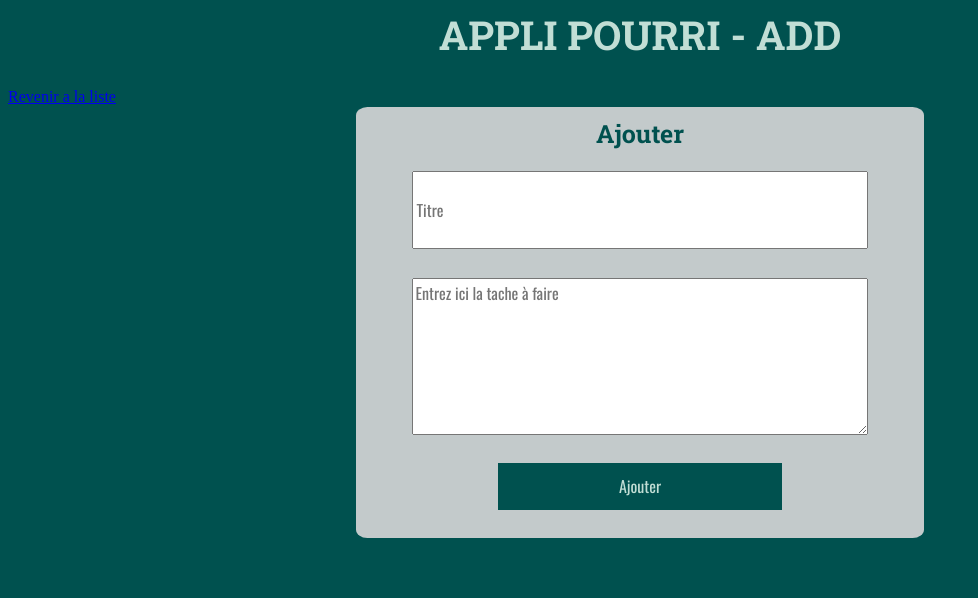
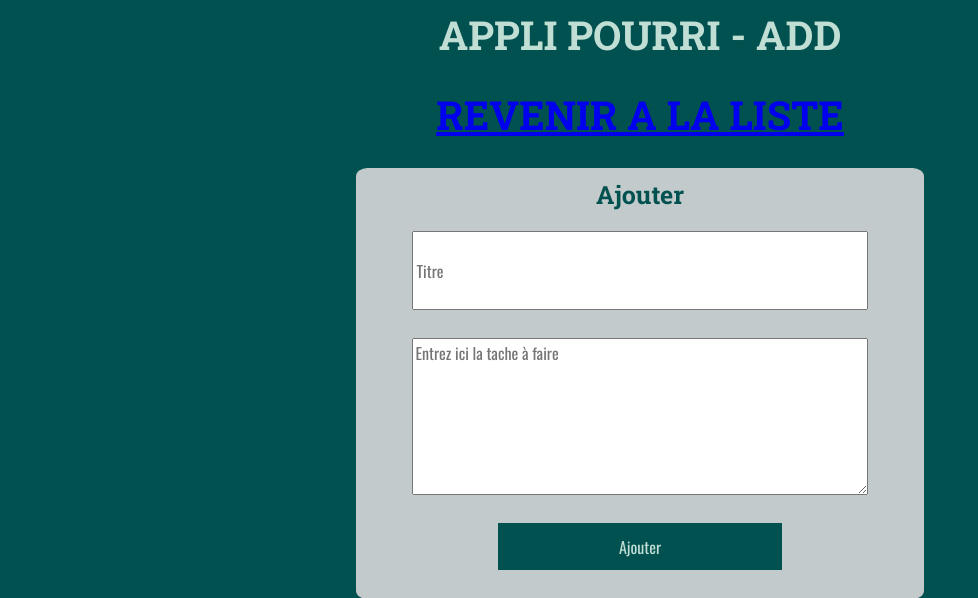
Before and after one commit to Saromase/todo, a PHP site: page /add_todo.html in a window 1280 px wide. Shown: the top 598 px of the page, without its empty margins (0-978 px from the left). Run offline with PHP 8.4, Linux system fonts and the light colour scheme; some libraries are stand-ins or nearby versions.

Commit message:
fix header

```diff
--- a/add_todo.html
+++ b/add_todo.html
@@ -13,7 +13,7 @@
 <body>
     <header>
         <h1 id="start">Appli Pourri - Add</h1>
-        <a href="index.php">Revenir a la liste</a>
+        <h1><a href="index.php">Revenir a la liste</a></h1>
     </header>
     <section id="container">
         <form action="php/todo_add.php" class="form" method="post">
--- a/css/style.css
+++ b/css/style.css
@@ -1,7 +1,7 @@
 html {
   background-color: #00514f; }
   html header {
-    height: 10%;
+    height: auto;
     display: block;
     position: relative; }
     html header h1 {
--- a/css/style.scss
+++ b/css/style.scss
@@ -12,7 +12,7 @@ serif;
 html {
     background-color: $seconDark;
     header {
-        height: 10%;
+        height: auto;
         display: block;
         position: relative;
         h1 {
--- a/index.php
+++ b/index.php
@@ -13,7 +13,7 @@
 <body>
     <header>
         <h1>Appli Pourri</h1>
-        <!--<a href="add_todo.html">Ajouter une box</a>-->
+        <h1><a href="add_todo.html">Ajouter une box</a></h1>
     </header>
     <section id="container">
         <?php
```
Also changed, not shown: php/todo_select.php (deleted).
